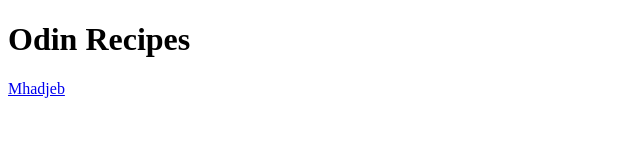
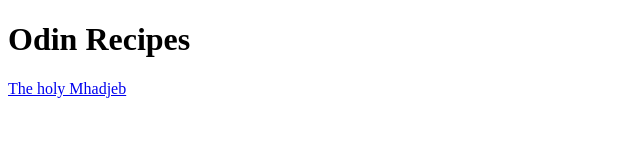
Before and after one commit to alegzander24/odin-recipes, a plain HTML site: page index.html in a window 1280 px wide. Shown: the whole page, without its empty margins (0-640 px from the left). Drawn offline with Linux system fonts and the light colour scheme.

Commit message:
Reorganize file structure

```diff
--- a/index.html
+++ b/index.html
@@ -7,6 +7,6 @@
 	</head>
 	<body>
 		<h1>Odin Recipes</h1>
-		<a href="./recepies/mhadjeb.html">Mhadjeb</a>
+		<a href="./recepies/Mhadjeb/mhadjeb.html">The holy Mhadjeb</a>
 	</body>
 </html>
```
Also changed, not shown: recepies/Mhadjeb/mhadjeb.html (renamed from recepies/mhadjeb.html), recepies/Mhadjeb/mhadjeb.jpeg (renamed from recepies/mhadjeb.jpeg), recepies/Mhadjeb/mhadjeb_steps.jpeg (renamed from recepies/mhadjeb_steps.jpeg).
